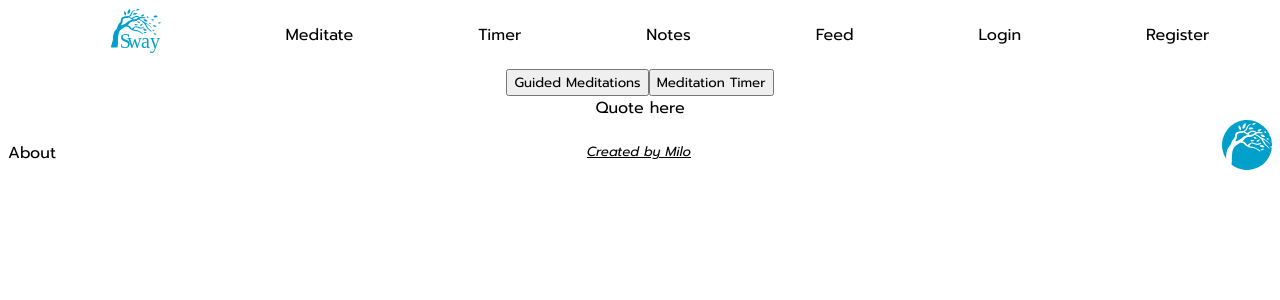
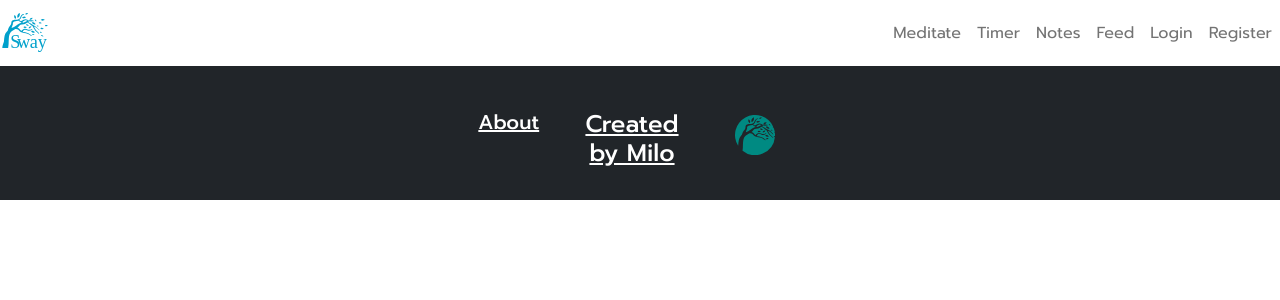
Before and after one commit to milobedini/Sway, a React (Create React App) app in the folder sway/front-end/: page /meditate in a window 1280 px wide. Shown: the top 300 px of the page. Built offline with nearby package versions, Linux system fonts and the light colour scheme.

Commit message:
bootstrap

```diff
--- a/sway/front-end/package.json
+++ b/sway/front-end/package.json
@@ -4,9 +4,12 @@
   "private": true,
   "dependencies": {
     "axios": "^0.21.4",
+    "bootstrap": "^5.1.3",
     "eslint-plugin-jsx-a11y": "^6.5.1",
     "eslint-plugin-react-hooks": "^4.3.0",
     "http-proxy-middleware": "^1.3.1",
+    "jquery": "^3.6.0",
+    "popper.js": "^1.16.1",
     "react": "^17.0.2",
     "react-dom": "^17.0.2",
     "react-router-dom": "^6.0.2",
--- a/sway/front-end/public/index.html
+++ b/sway/front-end/public/index.html
@@ -5,6 +5,13 @@
     <link rel="icon" href="../src/assets/Favicon 1.svg" />
     <meta name="viewport" content="width=device-width, initial-scale=1" />
     <title>Sway</title>
+    <link
+      rel="stylesheet"
+      href="https://cdnjs.cloudflare.com/ajax/libs/font-awesome/6.0.0-beta3/css/all.min.css"
+      integrity="sha512-Fo3rlrZj/k7ujTnHg4CGR2D7kSs0v4LLanw2qksYuRlEzO+tcaEPQogQ0KaoGN26/zrn20ImR1DfuLWnOo7aBA=="
+      crossorigin="anonymous"
+      referrerpolicy="no-referrer"
+    />
   </head>
   <body>
     <noscript>You need to enable JavaScript to run this app.</noscript>
--- a/sway/front-end/src/components/Footer.js
+++ b/sway/front-end/src/components/Footer.js
@@ -4,17 +4,17 @@ import favicon2 from '../assets/Favicon 2.svg'
 
 const Footer = () => {
   return (
-    <div className="footer">
-      <div className="footer-wrapper">
-        <footer>
-          <div className="bottom-row">
-            <div className="about">
-              <h4>
+    <div className="footer mt-auto bg-dark text-white pt-5 pb-4">
+      <div className="container">
+        <footer className="main-footer">
+          <div className="row">
+            <div className="about col-sm">
+              <h5 className="text-center">
                 <Link to="/about">About</Link>
-              </h4>
+              </h5>
             </div>
-            <div className="created">
-              <h5>
+            <div className="created col-sm">
+              <h4 className="text-center">
                 <a
                   href="https://www.linkedin.com/in/milo-bedini-794787154/"
                   target="_blank"
@@ -22,10 +22,14 @@ const Footer = () => {
                 >
                   Created by Milo
                 </a>
-              </h5>
+              </h4>
             </div>
-            <div className="footer-logo">
-              <img src={favicon2}></img>
+            <div className="footer-logo col-sm navbar-brand">
+              <span className="hidden">Footer</span>
+              <img
+                className="logo d-inline-block align-top"
+                src={favicon2}
+              ></img>
             </div>
           </div>
         </footer>
--- a/sway/front-end/src/components/Nav.js
+++ b/sway/front-end/src/components/Nav.js
@@ -16,46 +16,77 @@ const Nav = ({ isLoggedIn, setIsLoggedIn }) => {
     navigate('/')
   }
   return (
-    <nav className="nav">
-      <ul>
+    <div className="container nav">
+      <nav className="navbar fixed-top navbar-expand-md navbar-light bg-white">
+        <Link to="/" className="navbar-brand">
+          <img
+            className="logo d-inline-block align-top"
+            src={logo}
+            alt="Sway Logo"
+          ></img>
+          <span className="hidden">Sway</span>
+        </Link>
+        <button
+          className="navbar-toggler"
+          type="button"
+          data-bs-toggle="collapse"
+          data-bs-target="#toggleMobileMenu"
+          aria-controls="toggleMobileMenu"
+          aria-expanded="false"
+          aria-label="Toggle navigation"
+        >
+          <span className="navbar-toggler-icon"></span>
+        </button>
+        <div className="collapse navbar-collapse" id="toggleMobileMenu">
+          <ul className="navbar-nav ms-auto text-center">
             <li>
-          <Link to="/">
-            <img className="logo" src={logo}></img>
+              <Link to="/meditate" className="nav-link">
+                Meditate
+              </Link>
+            </li>
+            <Link to="/meditate/timer" className="nav-link">
+              Timer
+            </Link>
+            <li>
+              <Link to="/notes" className="nav-link">
+                Notes{' '}
+              </Link>
+            </li>
+            <Link to="/feed" className="nav-link">
+              Feed
+            </Link>
+
+            {isLoggedIn ? (
+              <>
+                <li>
+                  <Link to="/profile" className="nav-link">
+                    Profile
                   </Link>
                 </li>
                 <li>
-          <Link to="/meditate">Meditate</Link>
-        </li>
-        <li>
-          <Link to="/meditate/timer">Timer</Link>
-        </li>
-        <li>
-          <Link to="/notes">Notes</Link>
-        </li>
-        <li>
-          <Link to="/feed">Feed</Link>
-        </li>
-        {isLoggedIn ? (
-          <>
-            <li>
-              <Link to="/profile">Profile</Link>
-            </li>
-            <li>
-              <button onClick={handleLogout}>Logout</button>
+                  <a href="" className="nav-link">
+                    <a onClick={handleLogout}>Logout</a>
+                  </a>
                 </li>
               </>
             ) : (
               <>
                 <li>
-              <Link to="/login">Login</Link>
+                  <Link to="/login" className="nav-link">
+                    Login
+                  </Link>
                 </li>
                 <li>
-              <Link to="/register">Register</Link>
+                  <Link to="/register" className="nav-link">
+                    Register
+                  </Link>
                 </li>
               </>
             )}
           </ul>
+        </div>
       </nav>
+    </div>
   )
 }
 
--- a/sway/front-end/src/index.js
+++ b/sway/front-end/src/index.js
@@ -3,4 +3,6 @@ import ReactDOM from 'react-dom'
 import './styles/main.scss'
 import App from './App'
 
+import 'bootstrap/dist/js/bootstrap.bundle.min'
+
 ReactDOM.render(<App />, document.getElementById('root'))
--- a/sway/front-end/src/pages/Home.js
+++ b/sway/front-end/src/pages/Home.js
@@ -16,13 +16,19 @@ const Home = () => {
             <h2>Take a moment...</h2>
           </div>
           <div className="go-meditate">
-            <p>Meditate, or explore the rest of Sway.</p>
+            <div className="explore-sway">
+              <p>Meditate, or explore the rest of Sway.</p>
+            </div>
             <div className="meditation-links">
               <Link to="/meditate/guided/">
-                <button>Latest Meditation</button>
+                <button className="name noselect med-button">
+                  Latest Meditation
+                </button>
               </Link>
               <Link to="/meditate/guided/">
-                <button>Browse Meditations</button>
+                <button className="name noselect med-button">
+                  Browse Meditations
+                </button>
               </Link>
             </div>
           </div>
@@ -49,19 +55,19 @@ const Home = () => {
         <div className="notes">
           <Link to="/notes">
             <img src={cloudPic} />
-            <h4>Your personal scribblings...</h4>
+            <h5>Your personal scribblings...</h5>
           </Link>
         </div>
         <div className="timer">
           <Link to="/meditate/timer">
             <img src={timerPic} />
-            <h4>Meditation timer...</h4>
+            <h5>Meditation timer...</h5>
           </Link>
         </div>
-        <div className="progress">
+        <div className="profile-progress">
           <Link to="/profile">
             <img src={progressPic} />
-            <h4>Track your progress...</h4>
+            <h5>Track your progress...</h5>
           </Link>
         </div>
       </div>
--- a/sway/front-end/src/pages/Meditate.js
+++ b/sway/front-end/src/pages/Meditate.js
@@ -6,9 +6,13 @@ const Meditate = () => {
     <>
       <div className="top-section">
         <Link to="/meditate/guided">
-          <button id="guided">Guided Meditations</button>
+          <button className="btn btn-info" id="guided">
+            Guided Meditations
+          </button>
         </Link>
-        <button id="timer">Meditation Timer</button>
+        <button id="timer" className="btn btn-info">
+          Meditation Timer
+        </button>
       </div>
       <div className="external-api">Quote here</div>
     </>
--- a/sway/front-end/src/pages/Profile.js
+++ b/sway/front-end/src/pages/Profile.js
@@ -51,7 +51,7 @@ const Profile = () => {
         Minutes in meditation:
         <p>{data.minutes}</p>
       </h4>
-      <h4>Your favourites:</h4>
+      <h4>Your favourites ({data.favourites.length}):</h4>
       <ul>
         {data.favourites.map((meditation) => (
           <li key={meditation.id}>
--- a/sway/front-end/src/styles/home.scss
+++ b/sway/front-end/src/styles/home.scss
@@ -1,3 +1,5 @@
+@import '../../node_modules/bootstrap/dist/css/bootstrap.css';
+
 .home {
   text-align: center;
   font-family: 'Prompt', sans-serif;
@@ -42,6 +44,7 @@
   .go-meditate {
     display: flex;
     justify-content: space-around;
+    align-items: center;
     color: white;
 
     p {
@@ -99,7 +102,7 @@
 
   .notes,
   .timer,
-  .progress {
+  .profile-progress {
     display: flex;
     flex-direction: column;
     justify-content: space-evenly;
@@ -109,3 +112,32 @@
     }
   }
 }
+.noselect {
+  -webkit-touch-callout: none;
+  -webkit-user-select: none;
+  -khtml-user-select: none;
+  -moz-user-select: none;
+  -ms-user-select: none;
+  user-select: none;
+  -webkit-tap-highlight-color: transparent;
+}
+.med-button {
+  width: 150px;
+  height: 50px;
+  cursor: pointer;
+  // font-weight: bold;
+  color: black;
+  background: white;
+  border: 1px solid coral;
+  box-shadow: 5px 5px 0 black, -5px -5px 0 black, -5px 5px 0 black,
+    5px -5px 0 black;
+  transition: 500ms ease-in-out;
+}
+
+.med-button:hover {
+  box-shadow: 20px 5px 0 black, -20px -5px 0 black;
+}
+
+.med-button:focus {
+  outline: none;
+}
--- a/sway/front-end/src/styles/main.scss
+++ b/sway/front-end/src/styles/main.scss
@@ -1,4 +1,5 @@
 @import url('https://fonts.googleapis.com/css2?family=Prompt:ital,wght@0,300;0,400;0,500;0,600;0,700;1,400&display=swap');
+@import '../../node_modules/bootstrap/dist/css/bootstrap.css';
 
 * {
   box-sizing: border-box;
@@ -14,65 +15,51 @@ a {
 h4 {
   font-weight: 400;
 }
+h5 {
+  font-weight: 300;
+}
 h6 {
   font-weight: 300;
 }
 .home a,
-.nav a {
+nav a {
   :hover {
     transform: scale(1.1);
   }
 }
-.nav {
-  margin-top: -10px;
-  margin-bottom: -10px;
-  position: sticky;
-  top: 0;
-  background: white;
-  ul {
-    list-style: none;
-    display: flex;
-    justify-content: space-around;
-    align-items: center;
-  }
 
-  a {
-    color: unset;
-    text-decoration: none;
-  }
-
-  @media only screen and (max-width: 600px) {
-    .nav .main {
-      margin-left: 5px;
-    }
-  }
-  .logo {
-    height: 50px;
-    width: 50px;
-    filter: invert(52%) sepia(37%) saturate(6374%) hue-rotate(164deg)
-      brightness(98%) contrast(102%);
-  }
+.logo {
+  filter: invert(52%) sepia(37%) saturate(6374%) hue-rotate(164deg)
+    brightness(98%) contrast(102%);
+  height: 40px;
+  width: 50px;
 }
 
-.footer-wrapper {
-  display: flex;
-  flex-direction: column;
-  justify-content: center;
-}
-
-.bottom-row {
-  display: flex;
-  justify-content: space-between;
-}
-.created h5 {
-  font-weight: 400;
-  font-style: italic;
-  text-decoration: underline;
+footer a {
+  color: white;
 }
 
 .footer-logo {
-  height: 50px;
-  width: 50px;
   filter: invert(52%) sepia(37%) saturate(6374%) hue-rotate(164deg)
     brightness(98%) contrast(102%);
 }
+.hidden {
+  display: none;
+}
+
+.pt-5 {
+  padding-top: 1rem !important;
+}
+.pb-4 {
+  padding-bottom: 1rem !important;
+}
+
+.footer .container {
+  display: flex;
+
+  align-items: center;
+  justify-content: center;
+}
+.nav {
+  margin-bottom: 2rem;
+}
```
Also changed, not shown: 2 other files (tests, documents, lock files or other folders). Lines whose indentation alone changed are shown as unchanged.
